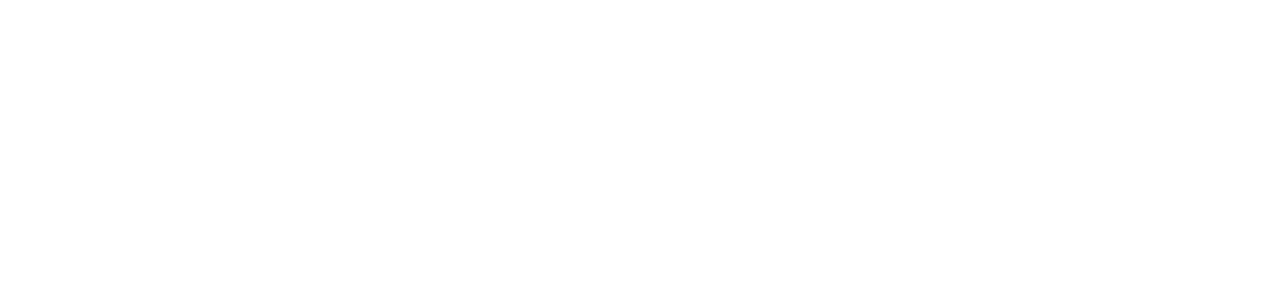
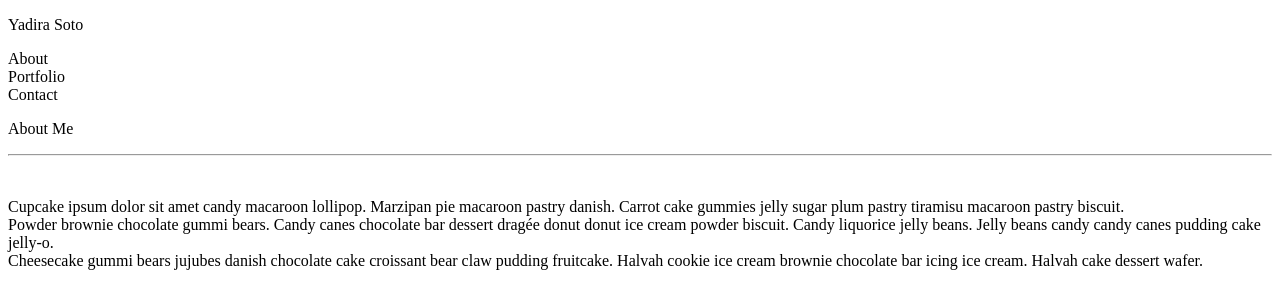
Before and after one commit to ysoto13/Basic-Portfolio, a plain HTML site: page index.html in a window 1280 px wide. Drawn offline with Linux system fonts and the light colour scheme.

Commit message:
<Body update: header, section, footer>

```diff
--- a/index.html
+++ b/index.html
@@ -7,6 +7,25 @@
 </head>
 
 <body>
+    <header>
+        <p>Yadira Soto</p>
+        <nav>About</nav>
+        <nav>Portfolio</nav>
+        <nav>Contact</nav>
+    </header>
+
+    <section>
+        <p>About Me</p>
+        <hr>
+        <img>
+        <p>Cupcake ipsum dolor sit amet candy macaroon lollipop. Marzipan pie macaroon pastry danish. Carrot cake gummies jelly sugar plum pastry tiramisu macaroon pastry biscuit.<br>
+
+            Powder brownie chocolate gummi bears. Candy canes chocolate bar dessert dragée donut donut ice cream powder biscuit. Candy liquorice jelly beans. Jelly beans candy candy canes pudding cake jelly-o.<br>
+
+            Cheesecake gummi bears jujubes danish chocolate cake croissant bear claw pudding fruitcake. Halvah cookie ice cream brownie chocolate bar icing ice cream. Halvah cake dessert wafer.</p><br>
+    </section>
+
+    <footer></footer>
 
 </body>
 </html>
```
